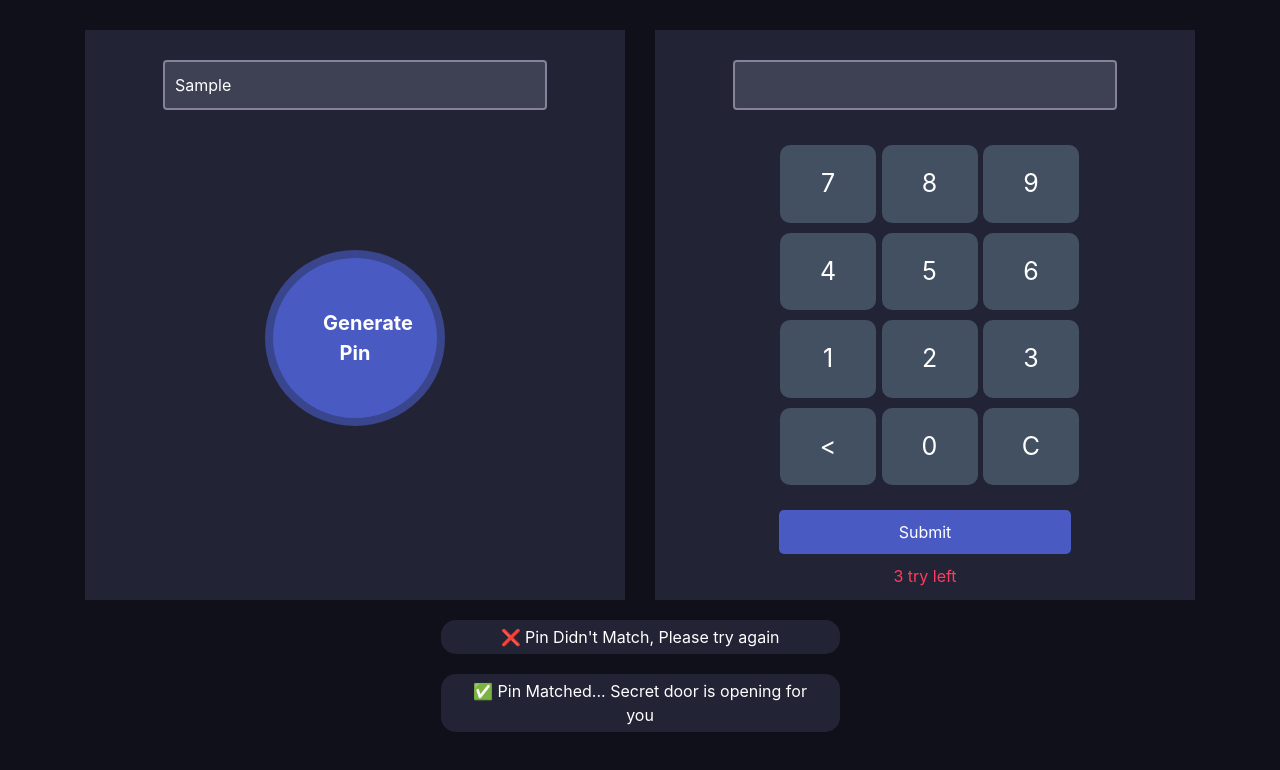
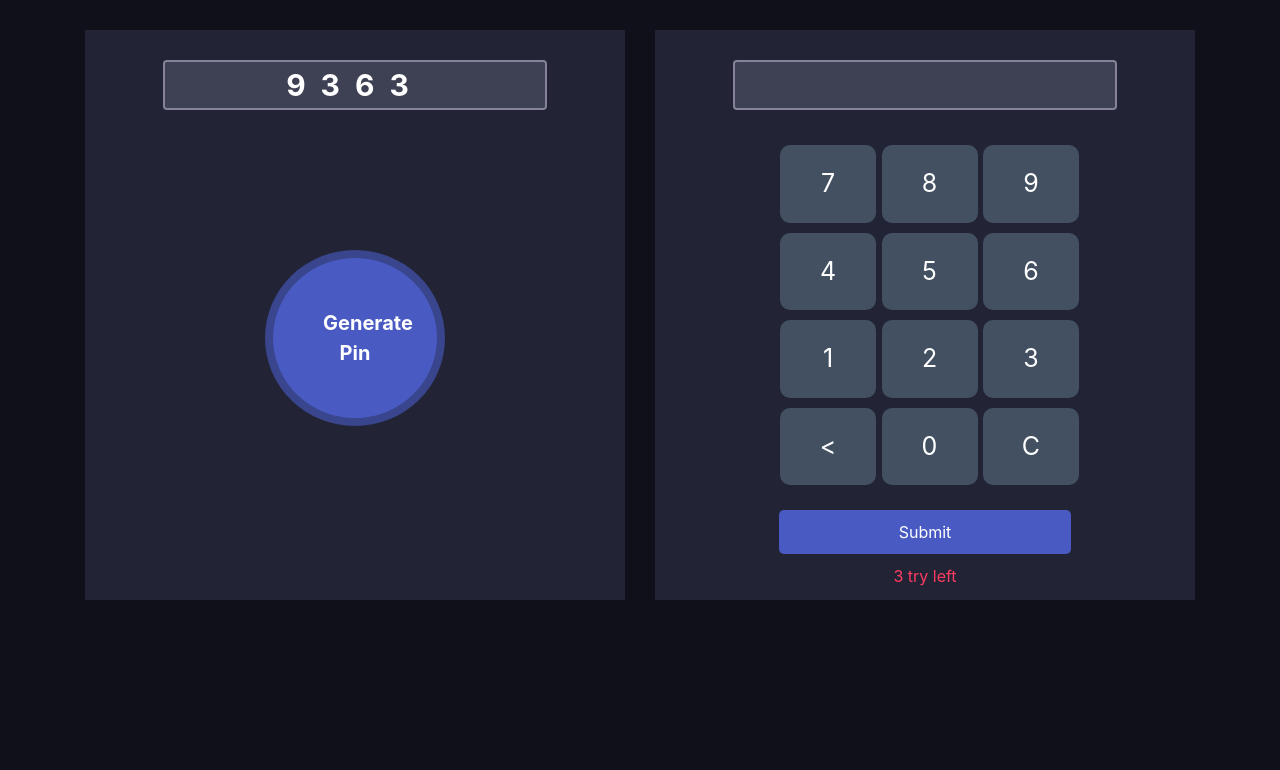
Before and after one commit to WebKawsar/pin-matcher, a plain HTML site: page index.html in a window 1280 px wide. Both pictures are taken after typing "Sample" into the empty fields and a click on the button "Generate Pin". Drawn offline with nearby package versions, Linux system fonts and the light colour scheme.

Commit message:
left side generate button  get random value

```diff
--- a/index.html
+++ b/index.html
@@ -14,8 +14,8 @@
         <div class="row">
             <div class="col-md-6">
                 <div class="pin-generator half-width">
-                    <input class="form-control" type="text">
-                    <button class="generate-btn">Generate Pin</button>
+                    <input id="generate-value" class="form-control" type="text">
+                    <button id="generate-button" class="generate-btn">Generate Pin</button>
                 </div>
             </div>
             <div class="col-md-6">
@@ -52,9 +52,10 @@
                 </div>
             </div>
             <div class="notify-section">
-                <p class="notify">❌ Pin Didn't Match, Please try again</p>
-                <p class="notify">✅ Pin Matched... Secret door is opening for you</p>
+                <p id="fail" class="notify">❌ Pin Didn't Match, Please try again</p>
+                <p id="pass" class="notify">✅ Pin Matched... Secret door is opening for you</p>
             </div>
         </div>
+        <script src="script.js"></script>
 </body>
 </html>
--- a/script.js
+++ b/script.js
@@ -0,0 +1,25 @@
+document.getElementById("fail").style.display = "none";
+document.getElementById("pass").style.display = "none";
+
+document.getElementById("generate-button").addEventListener("click", function(){
+
+    randomNumber = Math.random() * 10000;
+    roundNumber = Math.round(randomNumber);
+    generateInput = document.getElementById("generate-value");
+
+    if(roundNumber < 10000 && roundNumber > 999){
+
+        generateInput.value = roundNumber;
+    }
+    else if(roundNumber < 1000 && roundNumber > 99) {
+
+        fixingValue = roundNumber * 10;
+        generateInput.value = fixingValue;
+    }
+    else {
+
+        fixingValue = roundNumber * 100;
+        generateInput.value = fixingValue;
+    }
+
+});
--- a/style.css
+++ b/style.css
@@ -104,3 +104,10 @@ color: #E0B612;
     color: #FF3C5F;
     margin-top: 10px;
 }
+
+#generate-value {
+    text-align: center;
+    letter-spacing: 15px;
+    font-size: 30px;
+    font-weight: bolder;
+}
```
